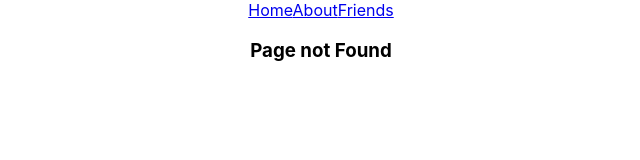
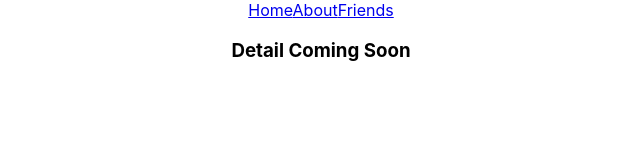
Before and after one commit to armancse-dev/react-routing, a React (Create React App) app: page /friend/1 in a window 1280 px wide. Before the commit this address had no page. Shown: the top 160 px of the page, without its empty margins (319-959 px from the left). Built offline with nearby package versions, Linux system fonts and the light colour scheme.

Commit message:
Create route with some fixed and some dynamic part

```diff
--- a/src/App.js
+++ b/src/App.js
@@ -6,6 +6,7 @@ import About from './components/About/About';
 import NotFound from './components/NotFound/NotFound';
 import { BrowserRouter, Link, Route, Routes} from 'react-router-dom';
 import Header from './components/Header/Header';
+import FriendDetail from './components/FriendDetail/FriendDetail';
 
 function App() {
   return (
@@ -18,6 +19,7 @@ function App() {
           <Route path='/home' element={<Home/>}></Route>
           <Route path='/about' element={<About/>}></Route>
           <Route path='/friends' element={<Friends/>}></Route>
+          <Route path='/friend/:friendId' element={<FriendDetail></FriendDetail>}></Route>
           <Route exact path='/' element={<Home/>}></Route>
           <Route exact path='*' element={<NotFound/>}></Route>
         </Routes>
--- a/src/components/Friend/Friend.js
+++ b/src/components/Friend/Friend.js
@@ -1,18 +1,21 @@
 import React from 'react';
+import { Link } from 'react-router-dom';
 
 const Friend = (props) => {
-   const {name, phone, website, address} = props.friend;
+   const {id, name, phone, website, address} = props.friend;
    const friendStyle = {
       border: '3px solid goldenrod',
       padding: '10px',
       borderRadius: '10px'
-   }
+   };
+   const url = `/friend/${id}`;
    return (
       <div style={friendStyle}>
-         <h2>I am: {name}</h2>
+         <h2>I am: {name} {id}</h2>
          <h5>Call me: {phone}</h5>
          <p>Visit Me: {website}</p>
          <p><small>I live in: {address.city}</small></p>
+         <Link to={url}>Visti Me</Link>
       </div>
    );
 };
--- /dev/null
+++ b/src/components/FriendDetail/FriendDetail.js
@@ -0,0 +1,11 @@
+import React from 'react';
+
+const FriendDetail = () => {
+   return (
+      <div>
+         <h3>Detail Coming Soon</h3>
+      </div>
+   );
+};
+
+export default FriendDetail;
```
